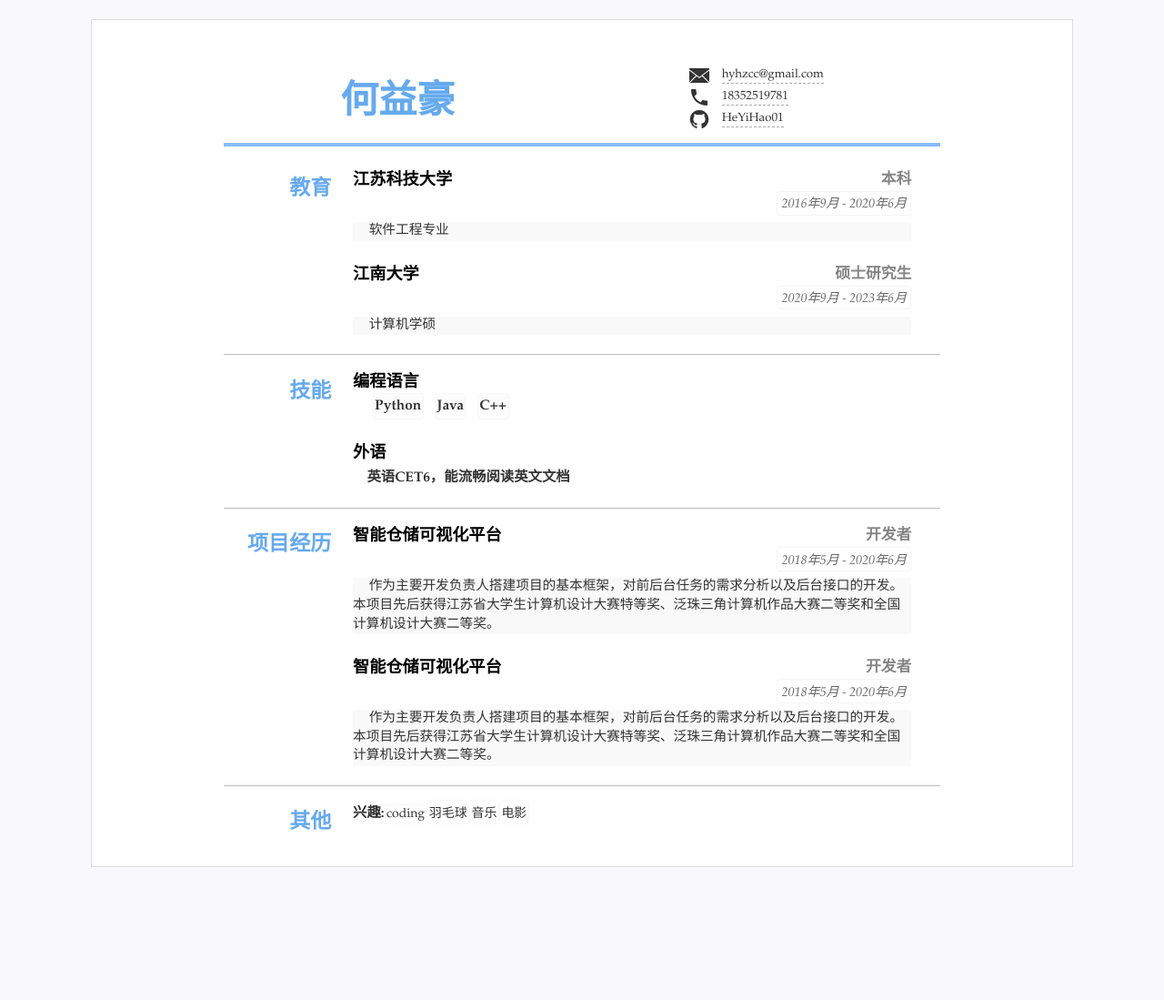
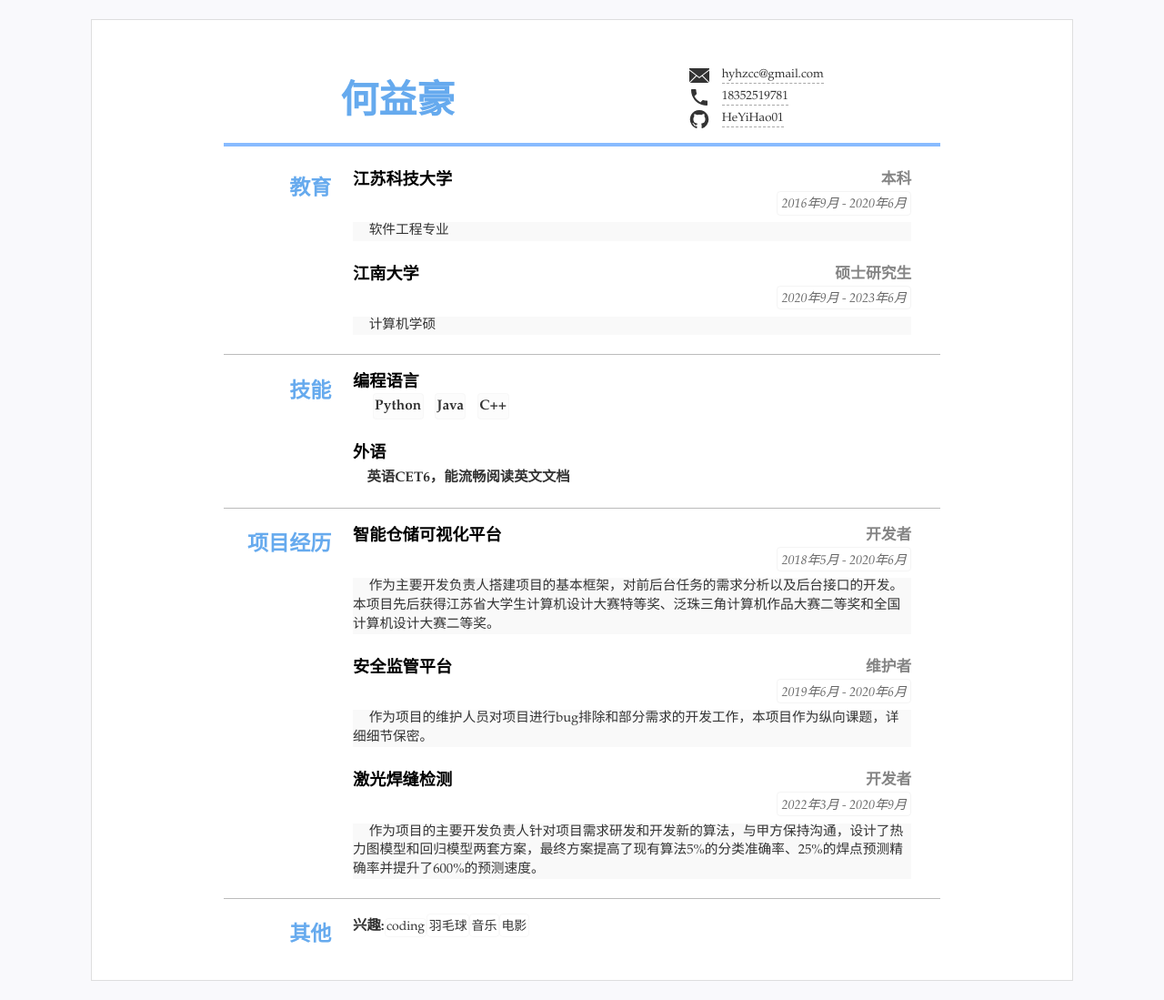
Before and after one commit to HeYiHao01/CV_Resume, a Jekyll site: the page built from index.html, in a window 1280 px wide. Shown: the whole page at 91% size. Built offline with Jekyll 4.4.1, drawn with Linux system fonts in a browser that asks for light colours; before the commit the page ends 974 px from its top, so only the background shows below that.

Commit message:
Update resume.yml

```diff
--- a/_data/resume.yml
+++ b/_data/resume.yml
@@ -54,9 +54,13 @@ main: #简历主要内容，
     duration: 2018年5月 - 2020年6月
     detail: 作为主要开发负责人搭建项目的基本框架，对前后台任务的需求分析以及后台接口的开发。本项目先后获得江苏省大学生计算机设计大赛特等奖、泛珠三角计算机作品大赛二等奖和全国计算机设计大赛二等奖。
     sub: 开发者
-  - title: 智能仓储可视化平台
-    duration: 2018年5月 - 2020年6月
-    detail: 作为主要开发负责人搭建项目的基本框架，对前后台任务的需求分析以及后台接口的开发。本项目先后获得江苏省大学生计算机设计大赛特等奖、泛珠三角计算机作品大赛二等奖和全国计算机设计大赛二等奖。
+  - title: 安全监管平台
+    duration: 2019年6月 - 2020年6月
+    detail: 作为项目的维护人员对项目进行bug排除和部分需求的开发工作，本项目作为纵向课题，详细细节保密。
+    sub: 维护者
+  - title: 激光焊缝检测
+    duration: 2022年3月 - 2020年9月
+    detail: 作为项目的主要开发负责人针对项目需求研发和开发新的算法，与甲方保持沟通，设计了热力图模型和回归模型两套方案，最终方案提高了现有算法5%的分类准确率、25%的焊点预测精确率并提升了600%的预测速度。
     sub: 开发者
 #   - title: Project Name
 #     summary: Projects' introduction or summary
```
